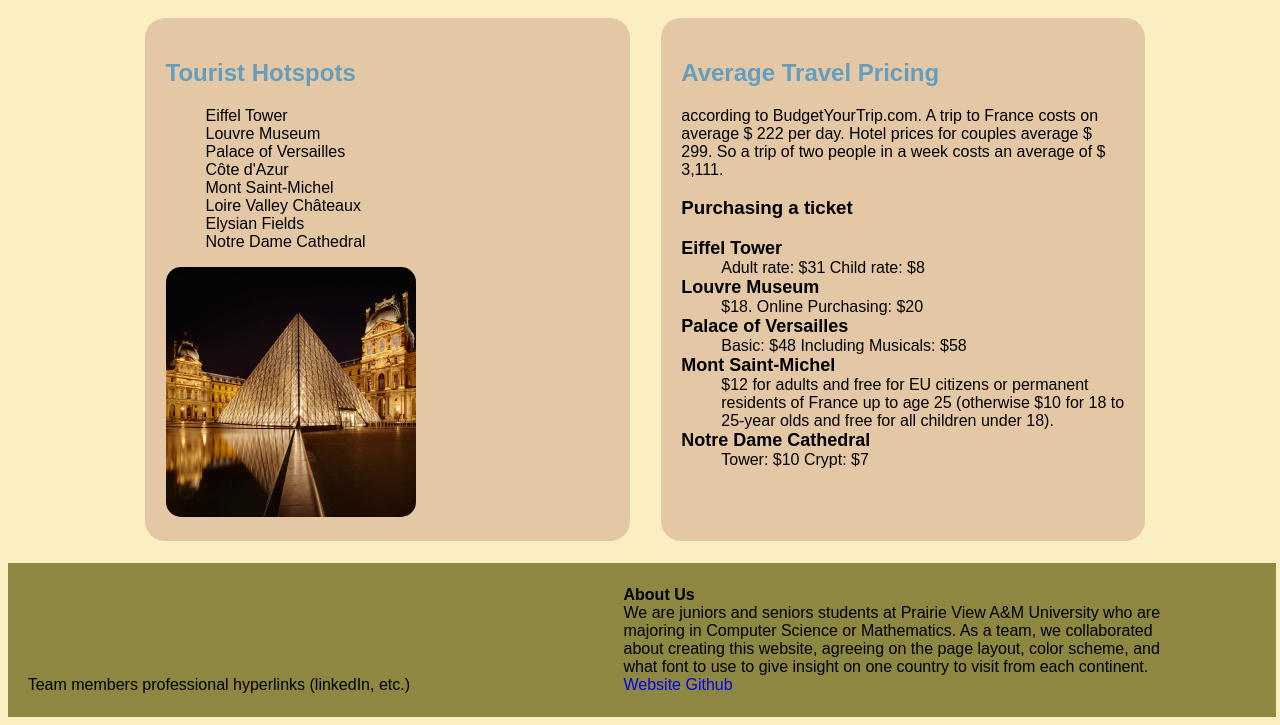
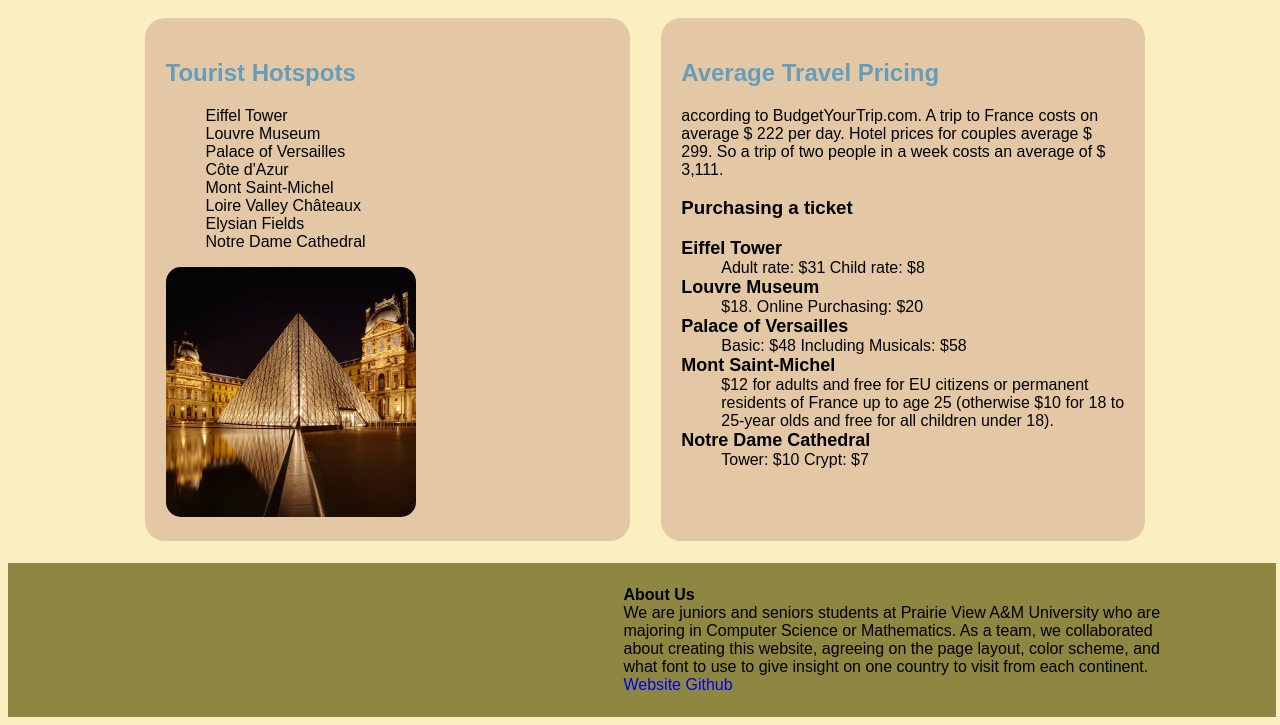
Before and after one commit to General8ZOD/Travelerseye.github.io, a plain HTML site: page pages/France.html in a window 1280 px wide. Shown: the part 1608-2333 px from the top of the page. Drawn offline with Linux system fonts and the light colour scheme.

Commit message:
Update France.html

```diff
--- a/pages/France.html
+++ b/pages/France.html
@@ -184,8 +184,7 @@
             <div>
                 <div class="footerBox">
                     <p>
-                        Team members professional hyperlinks
-                        (linkedIn, etc.)
+
                     </p>
                 </div>
                 <div class="footerBox">
```
